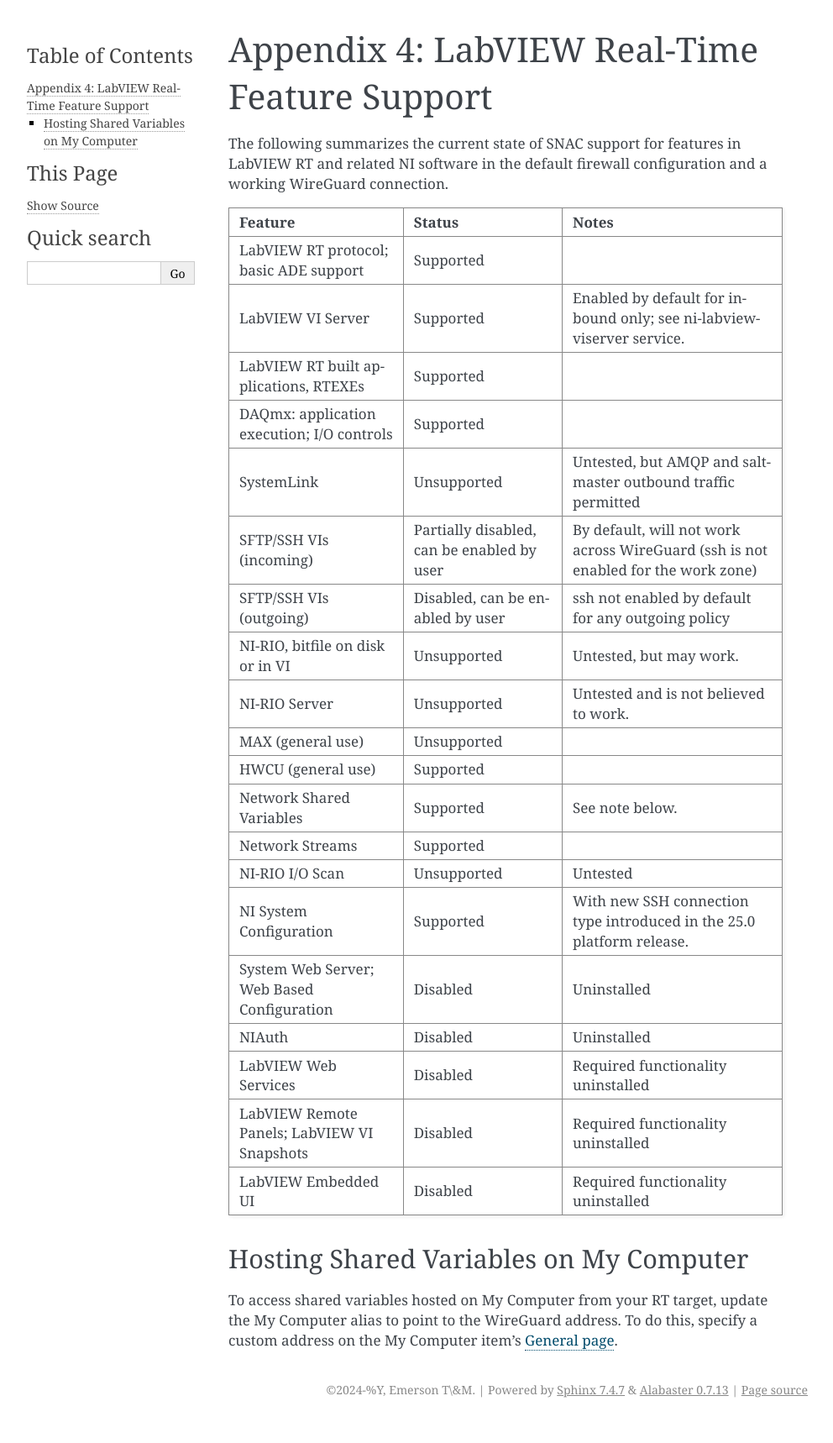
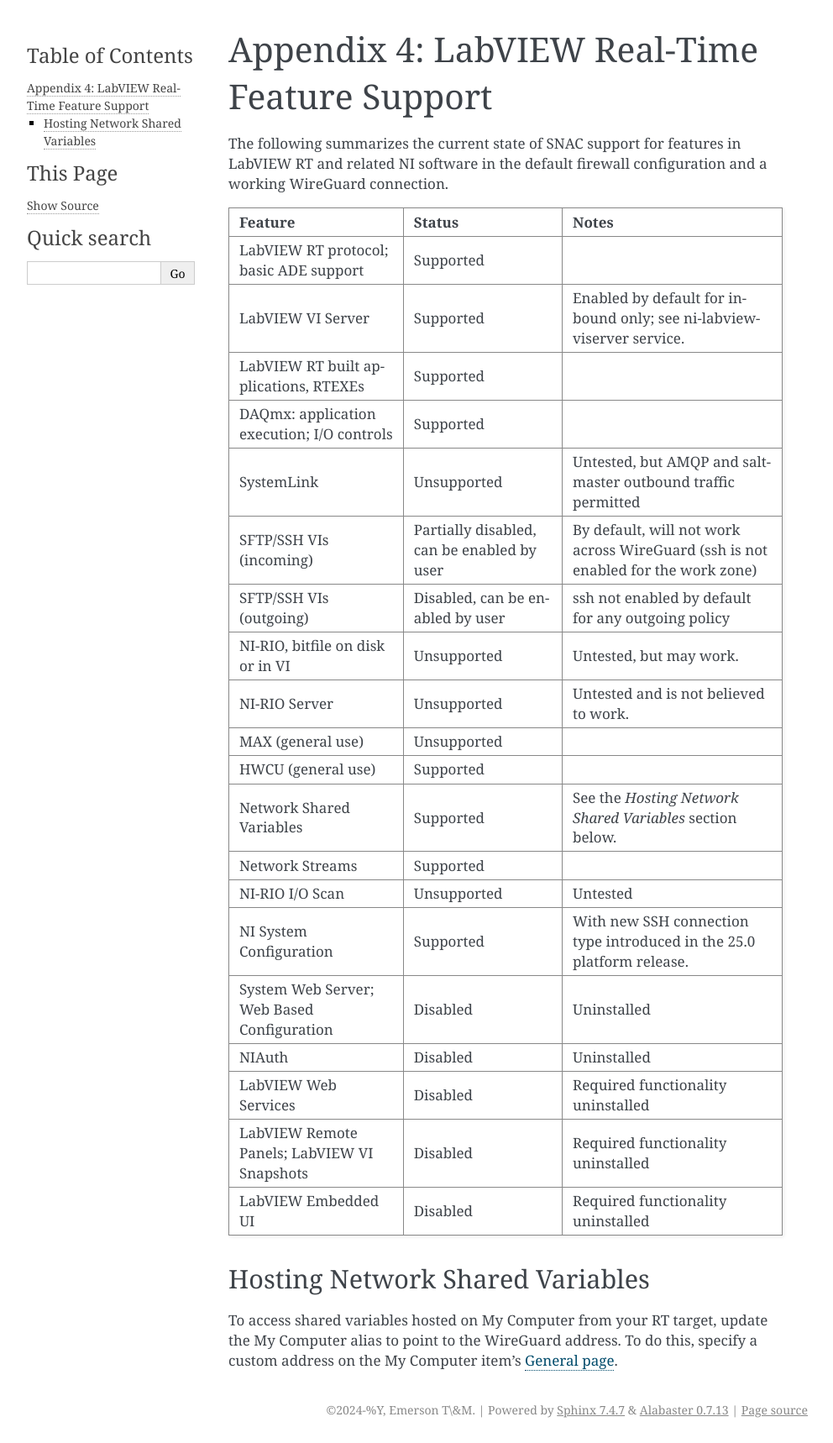
Before and after one commit to ni/nilrt-snac-guide, a Sphinx documentation site: the page built from source/appendix_4.rst, in a window 1280 px wide. Shown: the whole page at 84% size, without its empty margins (148-1140 px from the left). Built offline with Sphinx 7.4.7, drawn with Linux system fonts in a browser that asks for light colours; before the commit the page ends 1694 px from its top, so only the background shows below that.

Commit message:
Update section title and note per PR comment
Signed-off-by: Blair Elliott <blair.elliott@emerson.com>

```diff
--- a/source/appendix_4.rst
+++ b/source/appendix_4.rst
@@ -57,8 +57,9 @@
 +----------------------+-------------------+---------------------------+
 | HWCU (general use)   | Supported         |                           |
 +----------------------+-------------------+---------------------------+
-| Network Shared       | Supported         | See note below.           |
-| Variables            |                   |                           |
+| Network Shared       | Supported         | See the *Hosting Network* |
+| Variables            |                   | *Shared Variables*        |
+|                      |                   | section below.            |
 +----------------------+-------------------+---------------------------+
 | Network Streams      | Supported         |                           |
 +----------------------+-------------------+---------------------------+
@@ -89,11 +90,11 @@
 
     \scalefont{1.25}
 
-.. _hosting-shared-variables-on-my-computer:
+.. _hosting-network-shared-variables:
 
----------------------------------------
-Hosting Shared Variables on My Computer
----------------------------------------
+--------------------------------
+Hosting Network Shared Variables
+--------------------------------
 
 To access shared variables hosted on My Computer from your RT target,
 update the My Computer alias to point to the WireGuard address. To do
```
